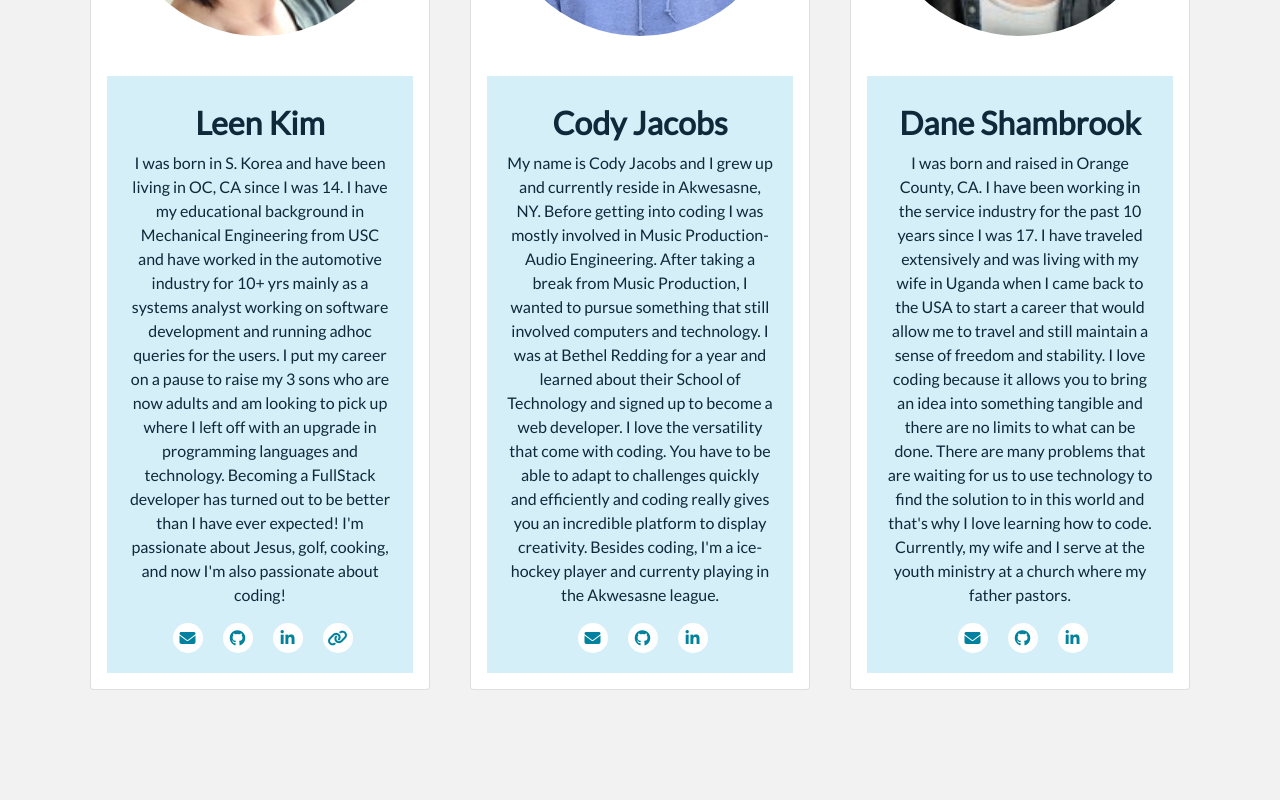
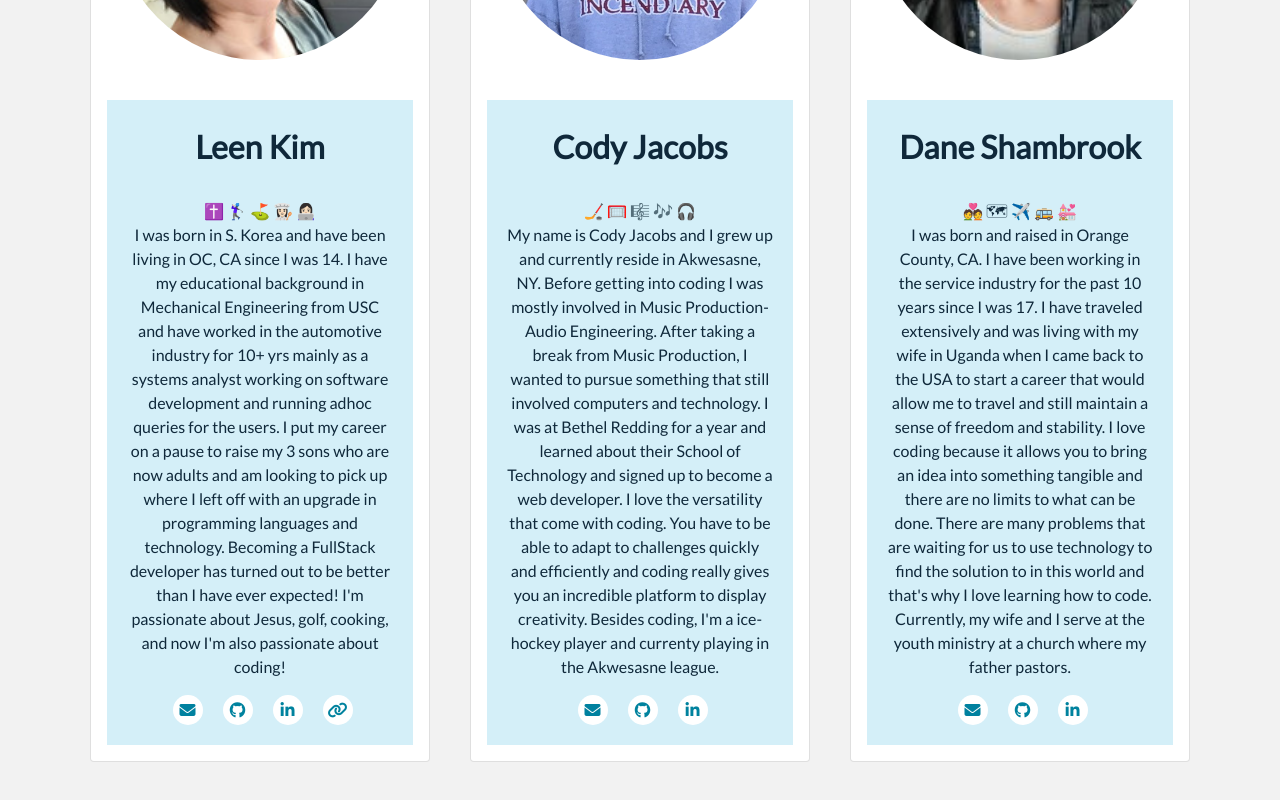
Before and after one commit to 8-27-a/final-project, a React (Create React App) app in the folder client/: page / in a window 1280 px wide. Shown: the part 1274-2074 px from the top of the page. Before the commit the page ends 2049 px from the top, so only its background shows below. Built offline with nearby package versions, Linux system fonts and the light colour scheme.

Commit message:
clean up

```diff
--- a/client/src/containers/Dashboard.js
+++ b/client/src/containers/Dashboard.js
@@ -248,7 +248,7 @@ class Dashboard extends Component {
                     {this.state.role === "mentor" && (
                       <td>
                         <button
-                          className="btn btn-outline-success mr-2"
+                          className="btn btn-outline-info ml-1"
                           onClick={() =>
                             this.handleStatus(appt.apptId, "accepted")
                           }
@@ -256,7 +256,7 @@ class Dashboard extends Component {
                           <i className="far fa-check-circle" />
                         </button>
                         <button
-                          className="btn btn-danger"
+                          className="btn btn-danger ml-1"
                           onClick={() =>
                             this.handleStatus(appt.apptId, "rejected")
                           }
--- a/client/src/containers/Home.js
+++ b/client/src/containers/Home.js
@@ -33,7 +33,7 @@ class Home extends Component {
           </div>
         </section>
         {/* ======= Dev Team Intro ===== */}
-        <section className="about-us text-center">
+        <section className="about-us text-center mt-4">
           <div className="container">
             <h2
               className="bg-light devteam text-left m-0 p-1 ml-2 mr-2"
@@ -52,18 +52,18 @@ class Home extends Component {
                   <div className="card-body home m-3">
                     <h2 className="card-title-home m-2">Leen Kim</h2>
                     <p className="card-text-home">
-                      I was born in S. Korea and have been living in OC, CA
-                      since I was 14. I have my educational background in
-                      Mechanical Engineering from USC and have worked in the
-                      automotive industry for 10+ yrs mainly as a systems
-                      analyst working on software development and running adhoc
-                      queries for the users. I put my career on a pause to raise
-                      my 3 sons who are now adults and am looking to pick up
-                      where I left off with an upgrade in programming languages
-                      and technology. Becoming a FullStack developer has turned
-                      out to be better than I have ever expected! I'm passionate
-                      about Jesus, golf, cooking, and now I'm also passionate
-                      about coding!
+                      <br /> ✝️ 🏌🏻‍♀️ ⛳️ 👩🏻‍🍳 👩🏻‍💻 <br />I was born in S. Korea and
+                      have been living in OC, CA since I was 14. I have my
+                      educational background in Mechanical Engineering from USC
+                      and have worked in the automotive industry for 10+ yrs
+                      mainly as a systems analyst working on software
+                      development and running adhoc queries for the users. I put
+                      my career on a pause to raise my 3 sons who are now adults
+                      and am looking to pick up where I left off with an upgrade
+                      in programming languages and technology. Becoming a
+                      FullStack developer has turned out to be better than I
+                      have ever expected! I'm passionate about Jesus, golf,
+                      cooking, and now I'm also passionate about coding!
                     </p>
                     <div className="social-media text-">
                       <a
@@ -111,6 +111,8 @@ class Home extends Component {
                   <div className="card-body home m-3">
                     <h2 className="card-title-home m-2">Cody Jacobs</h2>
                     <p className="card-text-home">
+                      <br /> 🏒 🥅 🎼 🎶 🎧
+                      <br />
                       My name is Cody Jacobs and I grew up and currently reside
                       in Akwesasne, NY. Before getting into coding I was mostly
                       involved in Music Production-Audio Engineering. After
@@ -163,8 +165,10 @@ class Home extends Component {
                   <div className="card-body home m-3">
                     <h2 className="card-title-home m-2">Dane Shambrook</h2>
                     <p className="card-text-home">
-                      I was born and raised in Orange County, CA. I have been
-                      working in the service industry for the past 10 years
+                      <br />
+                      💑 🗺 ✈️ 🚌 💒
+                      <br />I was born and raised in Orange County, CA. I have
+                      been working in the service industry for the past 10 years
                       since I was 17. I have traveled extensively and was living
                       with my wife in Uganda when I came back to the USA to
                       start a career that would allow me to travel and still
```
